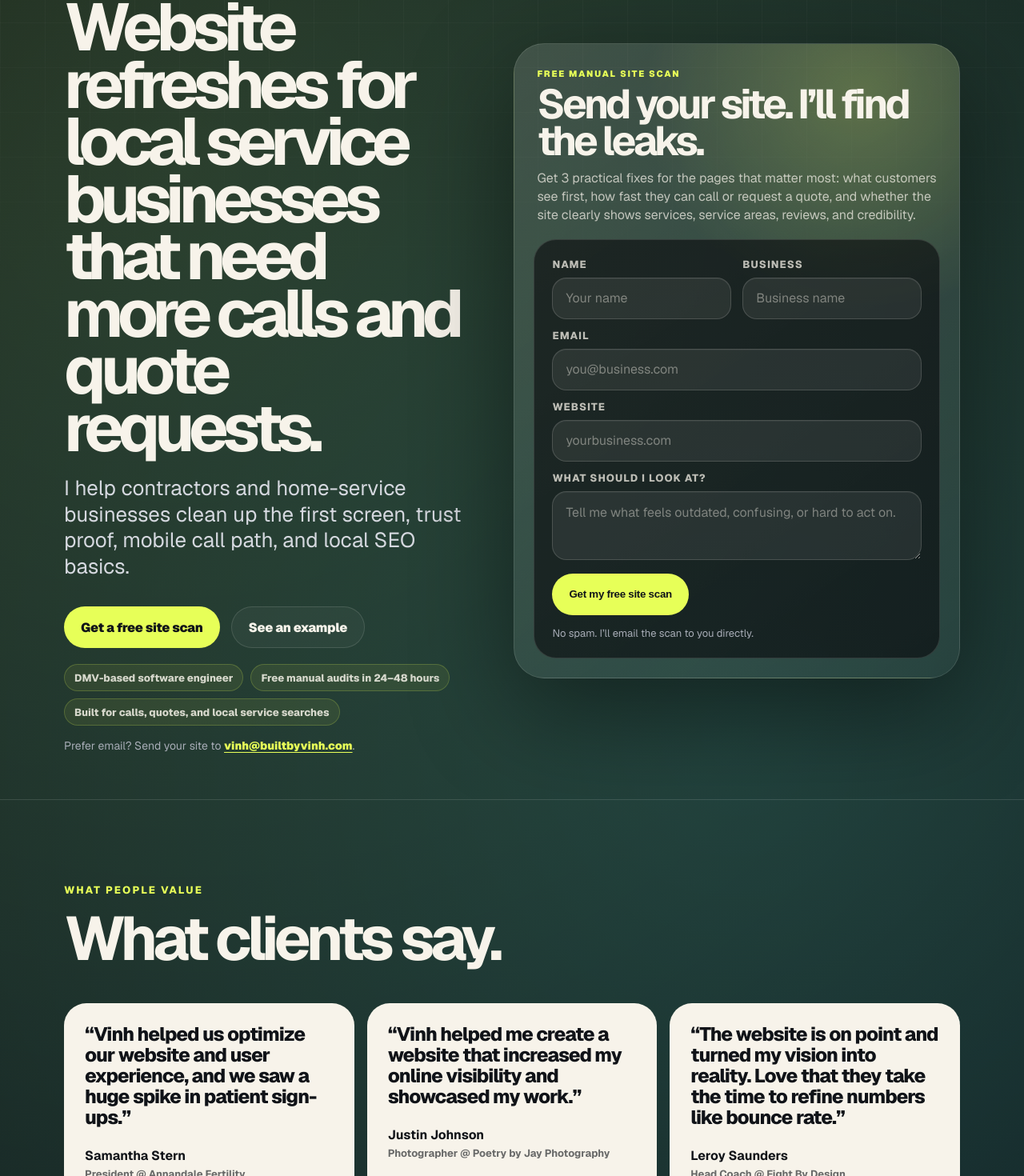
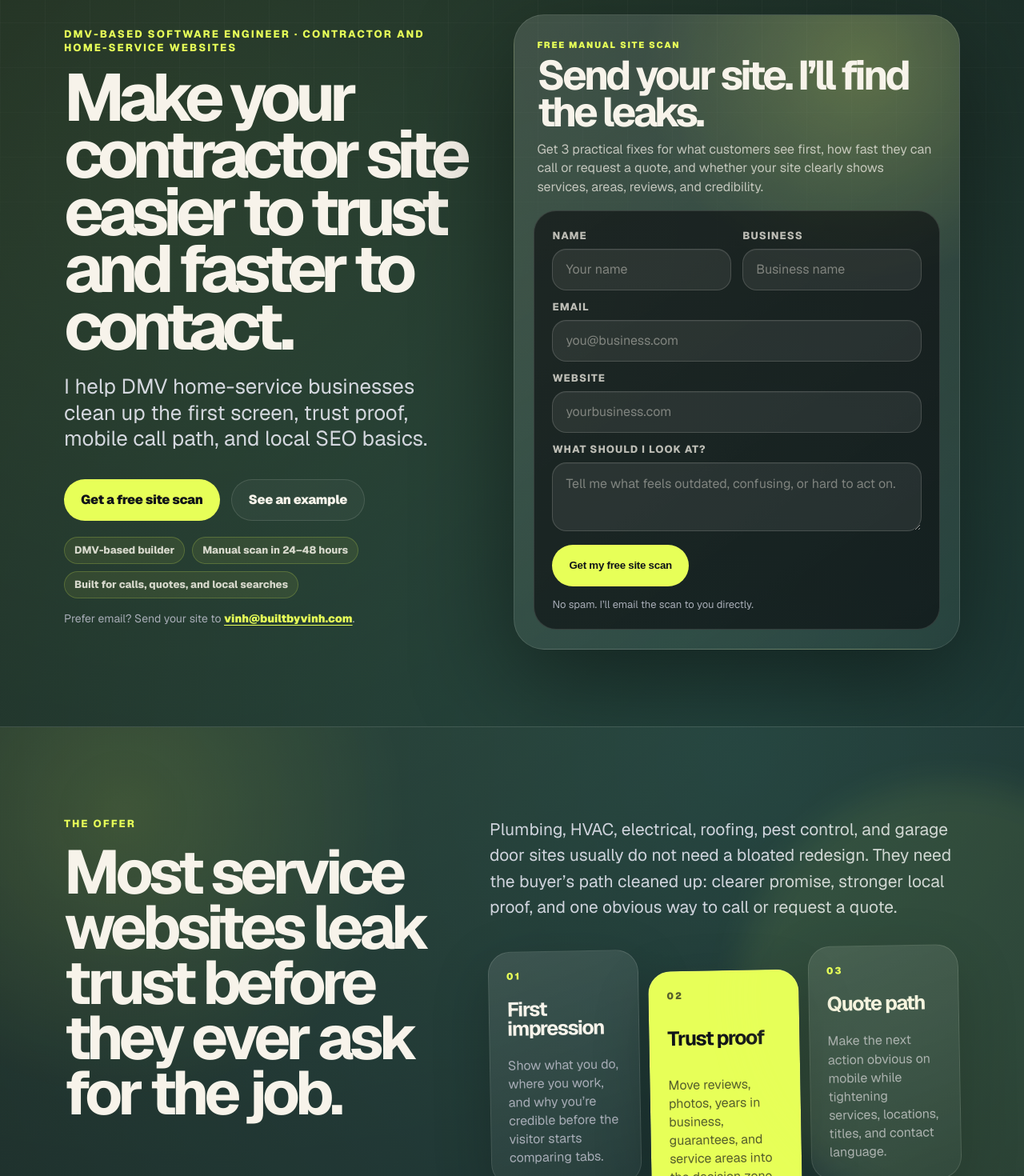
Before and after one commit to vnguyendc/built-by-vinh, a Next.js app: page / in a window 1280 px wide. Shown: the part 140-1610 px from the top of the page at 80% size. Built offline with nearby package versions, Linux system fonts and the light colour scheme.

Commit message:
Review copy and vary homepage sections

```diff
--- a/src/app/globals.css
+++ b/src/app/globals.css
@@ -63,7 +63,7 @@ a { color: inherit; text-decoration: none; }
 .ui-card-title { margin: 0; font-size: 27px; line-height: 1; letter-spacing: -.045em; }
 .ui-card-content { padding: 18px 30px 30px; }
 
-.hero { min-height: 100svh; position: relative; overflow: hidden; }
+.hero { min-height: auto; position: relative; overflow: hidden; }
 .nav { display: flex; align-items: center; justify-content: space-between; padding: 26px 0; color: rgba(247,243,234,.82); }
 .brand { display: inline-flex; align-items: center; gap: 10px; font-size: 20px; font-weight: 850; letter-spacing: -0.05em; }
 .brand img { width: 28px; height: 28px; border-radius: 8px; box-shadow: 0 0 24px rgba(231,255,88,.16); }
@@ -71,7 +71,7 @@ a { color: inherit; text-decoration: none; }
 .navLinks { display: flex; gap: 24px; font-size: 14px; color: rgba(247,243,234,.76); font-weight: 650; }
 .navLinks a:hover { color: var(--text); }
 .navCta { margin-left: 4px; padding: 8px 12px; border-radius: 999px; background: var(--accent); color: var(--ink) !important; font-weight: 850; }
-.heroGrid { min-height: calc(84svh - 86px); display: grid; grid-template-columns: .95fr 1.05fr; gap: 58px; align-items: center; padding: 0 0 44px; }
+.heroGrid { display: grid; grid-template-columns: .95fr 1.05fr; gap: 58px; align-items: center; padding: 72px 0 96px; }
 .heroCopy, .auditLab { min-width: 0; }
 .eyebrow, .kicker { margin: 0 0 18px; color: var(--accent); font-size: 13px; font-weight: 800; letter-spacing: .16em; text-transform: uppercase; }
 .micro { margin: 0; color: var(--accent); font-size: 11px; font-weight: 900; letter-spacing: .16em; text-transform: uppercase; }
@@ -108,16 +108,20 @@ h2 { font-size: clamp(38px, 6vw, 78px); line-height: .9; letter-spacing: -.07em;
 .finding svg { color: var(--accent); }
 .auditNote { position: absolute; left: 30px; right: 30px; bottom: 24px; margin: 0; color: rgba(247,243,234,.52); font-size: 12px; }
 
-.section { padding: 104px 0; border-top: 1px solid var(--line); }
+.section { padding: 112px 0; border-top: 1px solid var(--line); }
 .sectionCopy { max-width: 520px; margin-top: 24px; color: #d0d4dd; font-size: 19px; line-height: 1.55; }
 
+.offerSection { position: relative; overflow: hidden; background: radial-gradient(circle at 12% 16%, rgba(231,255,88,.13), transparent 28%), rgba(255,255,255,.018); }
+.offerSection::after { content: ""; position: absolute; right: -14vw; top: 10%; width: 42vw; height: 42vw; border-radius: 50%; background: rgba(231,255,88,.08); filter: blur(20px); pointer-events: none; }
 .offerGrid { display: grid; grid-template-columns: .88fr 1.12fr; gap: 70px; align-items: start; }
 .offerCopy > p { max-width: 680px; color: #d0d4dd; font-size: 21px; line-height: 1.55; margin-bottom: 34px; }
-.offerPoints { display: grid; gap: 16px; }
-.offerPoints div { display: grid; grid-template-columns: 44px 0.8fr 1.2fr; gap: 18px; align-items: baseline; padding: 18px 0; border-top: 1px solid var(--line); }
-.offerPoints span { color: var(--accent); font-weight: 950; font-size: 13px; }
-.offerPoints strong { font-size: 20px; letter-spacing: -.04em; }
-.offerPoints p { margin: 0; color: var(--muted); line-height: 1.45; }
+.offerBlueprint { display: grid; grid-template-columns: repeat(3, minmax(0, 1fr)); gap: 12px; transform: rotate(-1deg); }
+.offerBlueprint div { min-height: 230px; display: flex; flex-direction: column; justify-content: space-between; gap: 22px; padding: 22px; border: 1px solid var(--line); border-radius: 28px; background: linear-gradient(160deg, rgba(255,255,255,.11), rgba(255,255,255,.035)); box-shadow: 0 24px 70px rgba(0,0,0,.22); }
+.offerBlueprint div:nth-child(2) { transform: translateY(28px); background: var(--accent); color: var(--ink); }
+.offerBlueprint div:nth-child(2) p, .offerBlueprint div:nth-child(2) span { color: rgba(16,19,24,.68); }
+.offerBlueprint span { color: var(--accent); font-weight: 950; font-size: 12px; letter-spacing: .16em; }
+.offerBlueprint strong { font-size: 25px; line-height: .95; letter-spacing: -.055em; }
+.offerBlueprint p { margin: 0; color: var(--muted); line-height: 1.45; }
 
 .labGrid, .problemGrid, .aboutGrid, .examplesGrid, .contactGrid { display: grid; grid-template-columns: .9fr 1.1fr; gap: 70px; align-items: start; }
 .sectionHeader { max-width: 790px; margin-bottom: 46px; }
@@ -143,14 +147,18 @@ h2 { font-size: clamp(38px, 6vw, 78px); line-height: .9; letter-spacing: -.07em;
 .comparisonDivider { position: absolute; top: 0; bottom: 0; left: var(--split); width: 2px; transform: translateX(-1px); background: rgba(247,243,234,.88); box-shadow: 0 0 24px rgba(231,255,88,.45); pointer-events: none; }
 .comparisonRange { width: 100%; accent-color: var(--accent); margin-top: 14px; }
 
-.darkBand { background: rgba(0,0,0,.34); }
-.problemList { display: grid; gap: 12px; }
-.problem { display: flex; align-items: center; gap: 16px; padding: 18px 0; border-bottom: 1px solid var(--line); }
-.problem span { width: 9px; height: 9px; border-radius: 99px; background: var(--accent); box-shadow: 0 0 28px var(--accent); flex: 0 0 auto; }
-.problem p { margin: 0; color: #d9dce2; font-size: 22px; font-weight: 750; letter-spacing: -.03em; }
-.about { background: linear-gradient(180deg, rgba(255,255,255,.03), rgba(255,255,255,.015)); }
+.darkBand { position: relative; overflow: hidden; background: #e7ff58; color: var(--ink); }
+.darkBand .kicker { color: rgba(16,19,24,.62); }
+.problemGrid { align-items: center; }
+.problemList { display: grid; grid-template-columns: repeat(2, minmax(0, 1fr)); gap: 12px; }
+.problem { display: grid; grid-template-columns: 46px 1fr; gap: 16px; min-height: 150px; padding: 20px; border: 1px solid rgba(16,19,24,.2); border-radius: 28px; background: rgba(16,19,24,.06); }
+.problem:nth-child(2), .problem:nth-child(5) { transform: translateY(24px); }
+.problem span { width: 42px; height: 42px; border-radius: 99px; display: grid; place-items: center; background: var(--ink); color: var(--accent); font-size: 12px; font-weight: 950; flex: 0 0 auto; }
+.problem strong { display: block; margin: 2px 0 8px; color: var(--ink); font-size: 24px; line-height: .98; letter-spacing: -.05em; }
+.problem p { margin: 0; color: rgba(16,19,24,.68); font-size: 15px; line-height: 1.42; font-weight: 650; letter-spacing: -.01em; }
+.about { background: linear-gradient(180deg, rgba(255,255,255,.03), rgba(255,255,255,.015)); overflow: hidden; }
 .aboutGrid { align-items: center; }
-.portraitWrap { position: relative; height: 560px; border-radius: 42px; overflow: hidden; border: 1px solid var(--line); box-shadow: 0 30px 90px rgba(0,0,0,.45); }
+.portraitWrap { position: relative; height: 560px; border-radius: 42px; overflow: hidden; border: 1px solid var(--line); box-shadow: 0 30px 90px rgba(0,0,0,.45); transform: rotate(-2deg); }
 .portraitWrap::after { content: ""; position: absolute; inset: 0; background: linear-gradient(180deg, transparent 54%, rgba(7,8,11,.58)); }
 .portraitWrap img { object-fit: cover; object-position: 50% 36%; filter: saturate(.95) contrast(1.04); }
 .aboutCopy h2 { font-size: clamp(34px, 4.6vw, 58px); line-height: .98; margin-bottom: 26px; }
@@ -159,12 +167,14 @@ h2 { font-size: clamp(38px, 6vw, 78px); line-height: .9; letter-spacing: -.07em;
 .step { padding: 24px; border-left: 1px solid var(--line); min-height: 220px; }
 .step span { display: block; color: var(--accent); font-weight: 900; margin-bottom: 36px; }
 .step h3 { font-size: 27px; line-height: 1; letter-spacing: -.045em; margin-bottom: 18px; }
-.examples { background: rgba(231,255,88,.92); color: var(--ink); }
+.examples { background: rgba(231,255,88,.92); color: var(--ink); overflow: hidden; }
 .examples .kicker { color: rgba(16,19,24,.62); }
-.exampleList { display: grid; gap: 12px; }
-.example { display: flex; justify-content: space-between; align-items: center; gap: 18px; padding: 18px 0; border-bottom: 1px solid rgba(16,19,24,.22); font-size: 24px; font-weight: 850; letter-spacing: -.04em; }
+.exampleList { display: flex; flex-wrap: wrap; gap: 12px; align-content: start; }
+.example { min-height: 82px; display: inline-flex; justify-content: space-between; align-items: center; gap: 18px; padding: 18px 20px; border: 1px solid rgba(16,19,24,.22); border-radius: 999px; background: rgba(16,19,24,.06); font-size: 22px; font-weight: 850; letter-spacing: -.04em; }
+.example:nth-child(even) { transform: translateY(20px); background: rgba(16,19,24,.1); }
 .feedbackGrid { display: grid; grid-template-columns: repeat(3, 1fr); gap: 16px; }
 figure { margin: 0; padding: 26px; border-radius: 28px; background: #f7f3ea; color: var(--ink); }
+figure:nth-child(2) { transform: translateY(26px); background: var(--accent); }
 blockquote { margin: 0 0 24px; font-size: 24px; line-height: 1.08; letter-spacing: -.04em; font-weight: 800; }
 figcaption { color: rgba(16,19,24,.62); font-size: 13px; text-transform: none; letter-spacing: 0; font-weight: 700; }
 figcaption strong { display: block; color: var(--ink); font-size: 16px; margin-bottom: 4px; }
@@ -207,7 +217,8 @@ figcaption span { display: block; }
   .auditExplainer { max-width: 290px; font-size: 13px; }
   .finding { min-height: 48px; }
   .auditNote { position: static; margin-top: 16px; }
-  .offerPoints div { grid-template-columns: 1fr; gap: 8px; }
+  .offerBlueprint { grid-template-columns: 1fr; transform: none; }
+  .offerBlueprint div { min-height: auto; gap: 18px; transform: none !important; padding: 20px; }
   .offerCopy > p { font-size: 18px; }
   .auditInputRow { display: grid; grid-template-columns: minmax(0, 1fr); }
   .ui-input, .ui-textarea { min-width: 0; }
@@ -275,6 +286,17 @@ figcaption span { display: block; }
   .serviceRow strong { justify-self: start; max-width: none; text-align: left; }
 }
 
+@media (max-width: 900px) {
+  .problemGrid { gap: 28px; }
+  .problemList { grid-template-columns: 1fr; }
+  .problem, .problem:nth-child(2), .problem:nth-child(5) { transform: none; min-height: auto; }
+  .problem strong { font-size: 22px; }
+  .portraitWrap { transform: none; }
+  figure:nth-child(2), .example:nth-child(even) { transform: none; }
+  .exampleList { display: grid; grid-template-columns: 1fr; }
+  .example { width: 100%; border-radius: 26px; }
+}
+
 .processSection { background: radial-gradient(circle at 80% 8%, rgba(231,255,88,.12), transparent 28%), rgba(0,0,0,.22); }
 .processLayout { display: grid; grid-template-columns: .86fr 1.14fr; gap: 70px; align-items: start; }
 .processIntro p:not(.kicker) { max-width: 430px; margin: 24px 0 0; color: #d0d4dd; font-size: 19px; line-height: 1.55; }
@@ -303,7 +325,7 @@ figcaption span { display: block; }
 .heroContactForm .field { margin-bottom: 12px; }
 
 @media (max-width: 900px) {
-  .heroFormPanel { border-radius: 28px; padding: 14px; max-width: calc(100vw - 32px); }
+  .heroFormPanel { border-radius: 28px; padding: 14px; max-width: 100%; }
   .heroFormHeader { padding: 4px 4px 14px; }
   .heroFormHeader h2 { font-size: clamp(24px, 6.8vw, 30px); line-height: 1; letter-spacing: -.045em; }
   .heroFormHeader p:not(.micro) { font-size: 14px; }
@@ -314,13 +336,13 @@ figcaption span { display: block; }
 
 @media (max-width: 900px) {
   .wrap { overflow-x: clip; }
-  .heroFormPanel { width: calc(100vw - 32px); max-width: calc(100vw - 32px); }
+  .heroFormPanel { width: 100%; max-width: 100%; }
   .heroFormHeader, .heroFormHeader h2, .heroFormHeader p { max-width: 100%; overflow-wrap: break-word; }
   .heroContactForm .ui-button { width: 100%; }
 }
 
 @media (max-width: 900px) {
-  .heroFormPanel { justify-self: center; margin-inline: auto; }
+  .heroFormPanel { justify-self: stretch; margin-inline: 0; }
 }
 .casePreview > img { width: 100%; height: 100%; display: block; object-fit: cover; object-position: top center; }
 .casePreview { aspect-ratio: 720 / 448; min-height: unset; }
--- a/src/app/page.tsx
+++ b/src/app/page.tsx
@@ -7,50 +7,56 @@ import { Button } from "@/components/ui/button";
 const services = [
   [
     "01",
-    "Contractor homepage refresh",
-    "Make the first screen instantly answer what you do, where you work, why people trust you, and how to call or request a quote.",
-    "Hero · service area · trust",
+    "First-screen rebuild",
+    "Make the homepage answer the buyer’s first three questions fast: do you handle my problem, do you work near me, and can I trust you?",
+    "Hero · service area · proof",
   ],
   [
     "02",
-    "Call + quote path cleanup",
-    "Remove the friction between a ready customer and the next action: tap to call, send photos, request service, or ask for pricing.",
+    "Call and quote path",
+    "Put the phone number, quote form, photo-upload path, and next step where ready customers can actually find them on mobile.",
     "Click-to-call · forms · mobile flow",
   ],
   [
     "03",
-    "Local SEO foundations",
-    "Clarify services, locations, reviews, real photos, and basic page titles so the site lines up with how local customers search.",
+    "Local search cleanup",
+    "Tighten services, locations, headings, page titles, reviews, and real photos so the page matches how homeowners search.",
     "Services · areas · page titles",
   ],
 ];
 
-const problems = ["Unclear services", "Hidden phone", "Buried reviews", "Weak quote path", "Missing service areas"];
+const problems = [
+  ["01", "Unclear services", "Visitors should not have to hunt to learn what you actually do."],
+  ["02", "Hidden phone", "On mobile, the call path needs to be obvious before they scroll twice."],
+  ["03", "Buried reviews", "Proof works best before hesitation, not after the visitor is already unsure."],
+  ["04", "Weak quote path", "Ready buyers need one clear next step, not five vague contact options."],
+  ["05", "Missing service areas", "Local pages should make location fit impossible to miss."],
+];
 
 const steps = [
   [
     "01",
     "Free manual site scan",
-    "I review the public site and send back the highest-leverage fixes: first screen, service clarity, trust proof, mobile CTA, and quote path.",
+    "I review the public site and send back the highest-leverage fixes: first impression, service clarity, trust proof, mobile CTA, and quote path.",
     "24–48 hr turnaround",
   ],
   [
     "02",
     "Fixed-scope refresh",
-    "If it is useful, we choose a focused build: homepage, landing page, or service page. Clear price before anything starts.",
+    "If the scan is useful, we choose one focused build: homepage, landing page, or service page. Clear price before anything starts.",
     "$500–$1,500 starter range",
   ],
   [
     "03",
     "Launch + tighten",
-    "I ship the page, check mobile, connect the form, clean up basic metadata, and make the first round of copy/layout fixes after you see it live.",
+    "I ship the page, check mobile, connect the form, clean up basic metadata, and make the first polish pass after you see it live.",
     "Built around calls + quotes",
   ],
 ];
 
 const examples = ["HVAC website refresh", "Plumbing quote flow", "Electrical homepage", "Pest control service page", "Roofing estimate page", "Garage door landing page"];
 
-const proofPoints = ["DMV-based software engineer", "Free manual audits in 24–48 hours", "Built for calls, quotes, and local service searches"];
+const proofPoints = ["DMV-based builder", "Manual scan in 24–48 hours", "Built for calls, quotes, and local searches"];
 
 const feedback = [
   [
@@ -94,8 +100,8 @@ function Hero() {
       <div className="heroGrid wrap">
         <div className="heroCopy">
           <p className="eyebrow"><span className="desktopOnly">DMV-based software engineer · contractor and home-service websites</span><span className="mobileOnly">DMV-based · contractor websites</span></p>
-          <h1>Website refreshes for local service businesses that need more calls and quote requests.</h1>
-          <p className="lede">I help contractors and home-service businesses clean up the first screen, trust proof, mobile call path, and local SEO basics.</p>
+          <h1>Make your contractor site easier to trust and faster to contact.</h1>
+          <p className="lede">I help DMV home-service businesses clean up the first screen, trust proof, mobile call path, and local SEO basics.</p>
           <div className="heroActions">
             <Button asChild>
               <a href="#hero-scan">Get a free site scan</a>
@@ -116,7 +122,7 @@ function Hero() {
           <div className="heroFormHeader">
             <p className="micro">Free manual site scan</p>
             <h2>Send your site. I’ll find the leaks.</h2>
-            <p>Get 3 practical fixes for the pages that matter most: what customers see first, how fast they can call or request a quote, and whether the site clearly shows services, service areas, reviews, and credibility.</p>
+            <p>Get 3 practical fixes for what customers see first, how fast they can call or request a quote, and whether your site clearly shows services, areas, reviews, and credibility.</p>
           </div>
           <ContactForm variant="hero" submitLabel="Get my free site scan" note="No spam. I’ll email the scan to you directly." />
         </div>
@@ -132,27 +138,27 @@ function Offer() {
       <div className="wrap offerGrid">
         <div>
           <p className="kicker">The offer</p>
-          <h2>Turn a weak contractor website into a clearer call-and-quote path.</h2>
+          <h2>Most service websites leak trust before they ever ask for the job.</h2>
         </div>
         <div className="offerCopy">
           <p>
-            Most plumbing, HVAC, electrical, roofing, pest control, and garage door sites do not need a bloated redesign. They need a cleaner first screen, sharper proof, better service-area clarity, and a faster path to call or request a quote.
+            Plumbing, HVAC, electrical, roofing, pest control, and garage door sites usually do not need a bloated redesign. They need the buyer’s path cleaned up: clearer promise, stronger local proof, and one obvious way to call or request a quote.
           </p>
-          <div className="offerPoints">
+          <div className="offerBlueprint" aria-label="What the refresh improves">
             <div>
               <span>01</span>
-              <strong>Clarify the first impression</strong>
-              <p>What you do, where you work, and why someone should trust you — visible fast.</p>
+              <strong>First impression</strong>
+              <p>Show what you do, where you work, and why you’re credible before the visitor starts comparing tabs.</p>
             </div>
             <div>
               <span>02</span>
-              <strong>Move proof higher</strong>
-              <p>Reviews, experience, service areas, and credibility should show up before hesitation does.</p>
+              <strong>Trust proof</strong>
+              <p>Move reviews, photos, years in business, guarantees, and service areas into the decision zone.</p>
             </div>
             <div>
               <span>03</span>
-              <strong>Tighten the quote path and local SEO basics</strong>
-              <p>Make the next step obvious on mobile while cleaning up services, locations, page titles, and quote/contact language.</p>
+              <strong>Quote path</strong>
+              <p>Make the next action obvious on mobile while tightening services, locations, titles, and contact language.</p>
             </div>
           </div>
         </div>
@@ -166,9 +172,9 @@ function LabSection() {
     <section className="section labSection" id="lab">
       <div className="wrap labGrid">
         <div>
-          <p className="kicker">The wow factor</p>
-          <h2>See the gap. Then see the sharper version.</h2>
-          <p className="sectionCopy">A quick before/after system for spotting where contractor and home-service sites lose trust, calls, quote requests, and local search clarity.</p>
+          <p className="kicker">The preview</p>
+          <h2>See the leak. Then see the cleaner path.</h2>
+          <p className="sectionCopy">The scan turns vague “the site feels old” feedback into specific fixes a business owner can judge quickly.</p>
         </div>
         <BeforeAfterSlider />
       </div>
@@ -181,9 +187,9 @@ function Services() {
     <section className="section servicesSection" id="work">
       <div className="wrap servicesLayout">
         <div className="servicesIntro">
-          <p className="kicker">What I fix</p>
-          <h2>Website refreshes for contractors, trades, and home-service businesses.</h2>
-          <p>Not a bloated agency redesign. A focused pass on the parts that make someone trust you, understand your service area, call you, or request a quote.</p>
+          <p className="kicker">What gets rebuilt</p>
+          <h2>The parts of the page that decide whether someone calls.</h2>
+          <p>A focused pass on the moments that matter: first impression, local trust, mobile action, and quote intent.</p>
         </div>
         <div className="serviceStack">
           {services.map(([num, title, copy, meta]) => (
@@ -208,13 +214,16 @@ function Problems() {
       <div className="wrap problemGrid">
         <div>
           <p className="kicker">Where leads leak</p>
-          <h2>Small website problems cost real service calls.</h2>
+          <h2>The problems are usually small. The lost jobs are not.</h2>
         </div>
         <div className="problemList">
-          {problems.map((problem) => (
-            <div className="problem" key={problem}>
-              <span />
-              <p>{problem}</p>
+          {problems.map(([num, title, copy]) => (
+            <div className="problem" key={title}>
+              <span>{num}</span>
+              <div>
+                <strong>{title}</strong>
+                <p>{copy}</p>
+              </div>
             </div>
           ))}
         </div>
@@ -232,8 +241,8 @@ function About() {
         </div>
         <div className="aboutCopy">
           <p className="kicker">Who you are talking to</p>
-          <h2>Built by Vinh is run by Vinh Nguyen, a DMV-based software engineer with Amazon and large-company experience.</h2>
-          <p>I build practical websites for local businesses that care more about booked jobs than fancy agency theater.</p>
+          <h2>A software engineer, not another vague marketing shop.</h2>
+          <p>I’m Vinh Nguyen — DMV-based, Amazon-trained, and focused on practical websites for local businesses that care about booked jobs.</p>
         </div>
       </div>
     </section>
@@ -246,8 +255,8 @@ function Process() {
       <div className="wrap processLayout">
         <div className="processIntro">
           <p className="kicker">Process</p>
-          <h2>Start with a useful site scan, not a bloated agency pitch.</h2>
-          <p>I send practical notes first. If they are useful, we turn the best fixes into a small fixed-scope build.</p>
+          <h2>Start with proof of value, not a discovery-call maze.</h2>
+          <p>You get useful notes first. If they make sense, we turn the best fixes into a small fixed-scope build.</p>
         </div>
         <div className="processPanel">
           {steps.map(([num, title, copy, meta]) => (
@@ -272,8 +281,8 @@ function CaseStudy() {
       <div className="wrap caseGrid">
         <div className="caseCopy">
           <p className="kicker">Example preview</p>
-          <h2>Adam Garage Door concept.</h2>
-          <p>One sample direction for a local garage door company: a cleaner full-bleed hero, immediate quote and call CTAs, service proof near the top, clearer local positioning, and a warmer owner-operated feel.</p>
+          <h2>What a sharper local page can feel like.</h2>
+          <p>A sample direction for a garage door company: full-bleed local imagery, immediate quote and call CTAs, proof near the top, and a warmer owner-operated feel.</p>
           <div className="caseBullets">
             <span>Full-bleed local hero</span>
             <span>Phone + quote CTAs</span>
@@ -295,7 +304,7 @@ function Examples() {
       <div className="wrap examplesGrid">
         <div>
           <p className="kicker">Example directions</p>
-          <h2>Built for search-driven, phone-driven local services.</h2>
+          <h2>Use the same system across high-intent service pages.</h2>
         </div>
         <div className="exampleList">
           {examples.map((example) => (
@@ -315,8 +324,8 @@ function Feedback() {
     <section className="section feedback">
       <div className="wrap">
         <div className="sectionHeader compact">
-          <p className="kicker">What people value</p>
-          <h2>What clients say.</h2>
+          <p className="kicker">Proof</p>
+          <h2>Recent work. Real outcomes.</h2>
         </div>
         <div className="feedbackGrid">
           {feedback.map(([name, role, quote]) => (
@@ -340,8 +349,8 @@ function Contact() {
     <section className="finalCta" id="contact">
       <div className="wrap contactGrid">
         <div>
-          <p className="kicker">Want a free site scan?</p>
-          <h2>Send your site. I’ll show you where calls and quote requests are leaking.</h2>
+          <p className="kicker">Free site scan</p>
+          <h2>Send the site. I’ll send back the first 3 fixes I’d make.</h2>
         </div>
         <ContactForm />
       </div>
@@ -378,14 +387,14 @@ export default function Home() {
         dangerouslySetInnerHTML={{ __html: JSON.stringify(jsonLd) }}
       />
       <Hero />
-      <Feedback />
+      <Offer />
       <CaseStudy />
-      <Offer />
       <Services />
       <Problems />
-      <About />
       <Process />
       <LabSection />
+      <Feedback />
+      <About />
       <Examples />
       <Contact />
     </main>
```
